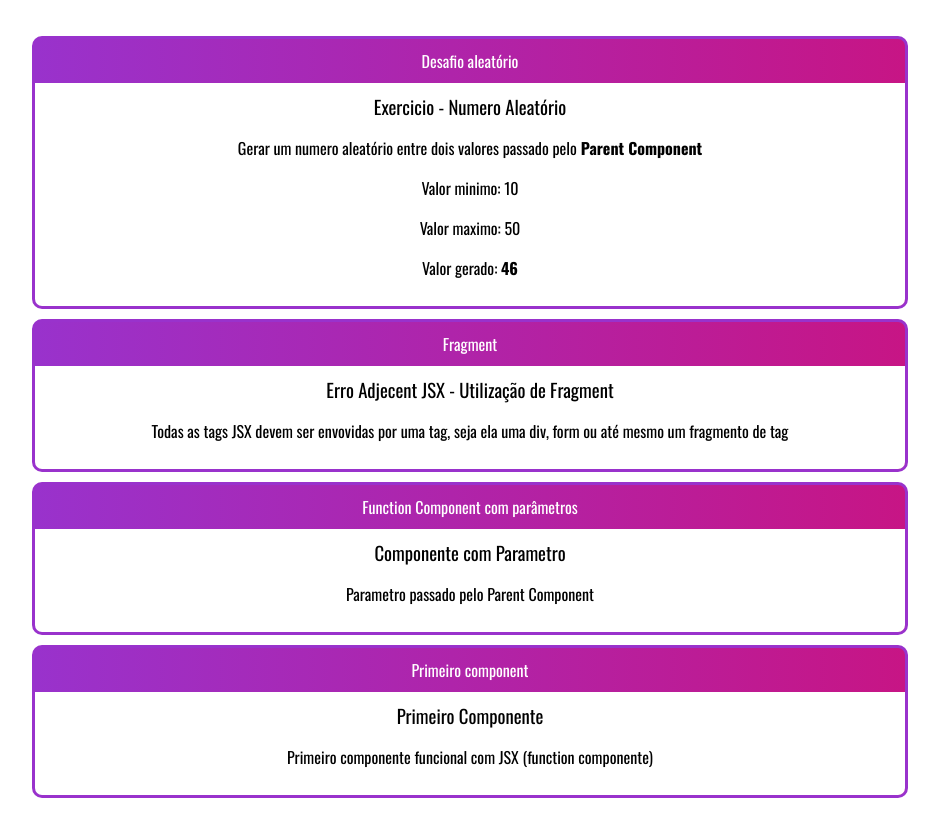
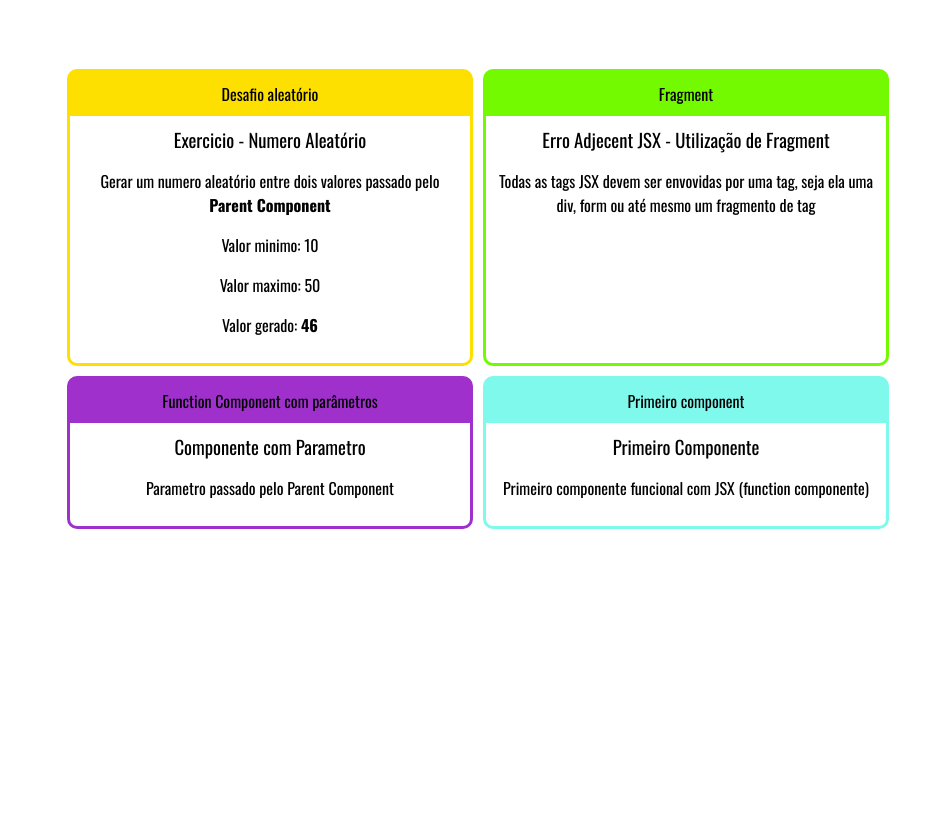
Before and after one commit to JonathanHenriqueCWB/React, a React (Create React App) app in the folder CursoUdemy/fundamentos-react/: page / in a window 1280 px wide. Shown: the top 836 px of the page, without its empty margins (170-1109 px from the left). After the commit the page ends 800 px from the top, so only its background shows below. Built offline with nearby package versions, Linux system fonts and the light colour scheme.

Commit message:
Renderizando os comp em cards

```diff
--- /dev/null
+++ b/CursoUdemy/fundamentos-react/src/App.css
@@ -0,0 +1,6 @@
+.Cards {
+  display: flex;
+  flex-direction: row;
+  flex-wrap: wrap;
+  justify-content: center;
+}
--- a/CursoUdemy/fundamentos-react/src/App.js
+++ b/CursoUdemy/fundamentos-react/src/App.js
@@ -1,4 +1,5 @@
 import React from 'react'
+import './App.css'
 
 import Primeiro from './components/basicos/Primeiro'
 import ComParametro from './components/basicos/ComParametro'
@@ -8,21 +9,21 @@ import Card from './components/layout/Card'
 
 const App = () => {
     return (
-        <>
+        <div className='Cards'>
 
-            <Card titulo='Desafio aleatório' >
+            <Card titulo='Desafio aleatório' color='#fddf00' >
                 <Aleatorio min={10} max={50} />
             </Card>
-            <Card titulo='Fragment'>
+            <Card titulo='Fragment' color='#73f900'>
                 <Fragmento />
             </Card>
-            <Card titulo='Function Component com parâmetros'>
+            <Card titulo='Function Component com parâmetros' color='#a030cc'>
                 <ComParametro titulo='Componente com Parametro' texto='Parametro passado pelo Parent Component' />
             </Card>
-            <Card titulo='Primeiro component'>
+            <Card titulo='Primeiro component' color='#80f9ed'>
                 <Primeiro />
             </Card>
-        </>
+        </div>
     )
 }
 
--- a/CursoUdemy/fundamentos-react/src/components/layout/Card.css
+++ b/CursoUdemy/fundamentos-react/src/components/layout/Card.css
@@ -1,20 +1,30 @@
 .Card {
-    background-image: linear-gradient(to right, DarkOrchid,  mediumVioletRed);
+  /*
+  background-image: linear-gradient(to right, DarkOrchid, mediumVioletRed);
   border: 3px solid DarkOrchid;
+  */
+  border:  3px solid;
   border-radius: 10px;
   overflow: hidden;
-    margin: 10px;
+  margin: 5px;
+  min-width: 400px;
+  max-width: 400px;
+
+  display: flex;
+  flex-direction: column;
 }
 
-.Title{
+.Title {
   padding: 10px 0px;
-    display: flex;
-    justify-content: center;
-    color: white;
+
+  /*display: flex;
+    justify-content: center;*/
 }
 
-.Content{
+.Content {
   background-color: #fff;
   color: #000;
   padding: 10px;
+
+  flex-grow: 1;
 }
--- a/CursoUdemy/fundamentos-react/src/components/layout/Card.jsx
+++ b/CursoUdemy/fundamentos-react/src/components/layout/Card.jsx
@@ -2,8 +2,14 @@ import React from 'react'
 import './Card.css'
 
 const Card = props => {
+
+    const estilo = {
+        backgroundColor: props.color || 'DarkOrchid',
+        borderColor: props.color || 'DarkOrchid'
+    }
+
     return (
-        <div className='Card'>
+        <div className='Card' style={estilo}>
             <div className='Title'>{props.titulo}</div>
             <div className='Content'>
                 {props.children}
--- a/CursoUdemy/fundamentos-react/src/index.css
+++ b/CursoUdemy/fundamentos-react/src/index.css
@@ -5,12 +5,10 @@ body {
 }
 
 #root{
-    background-color: #fff;
     position: absolute;
-    top: 0; right: 13%;
-    width: 70%;
-    min-height: 940px;
-    padding: 2%;
+    top: 0;
+    width: 90%;
+    padding: 5%;
 }
 
 h1, h2, h3 {
```
Lines whose indentation alone changed are shown as unchanged.
